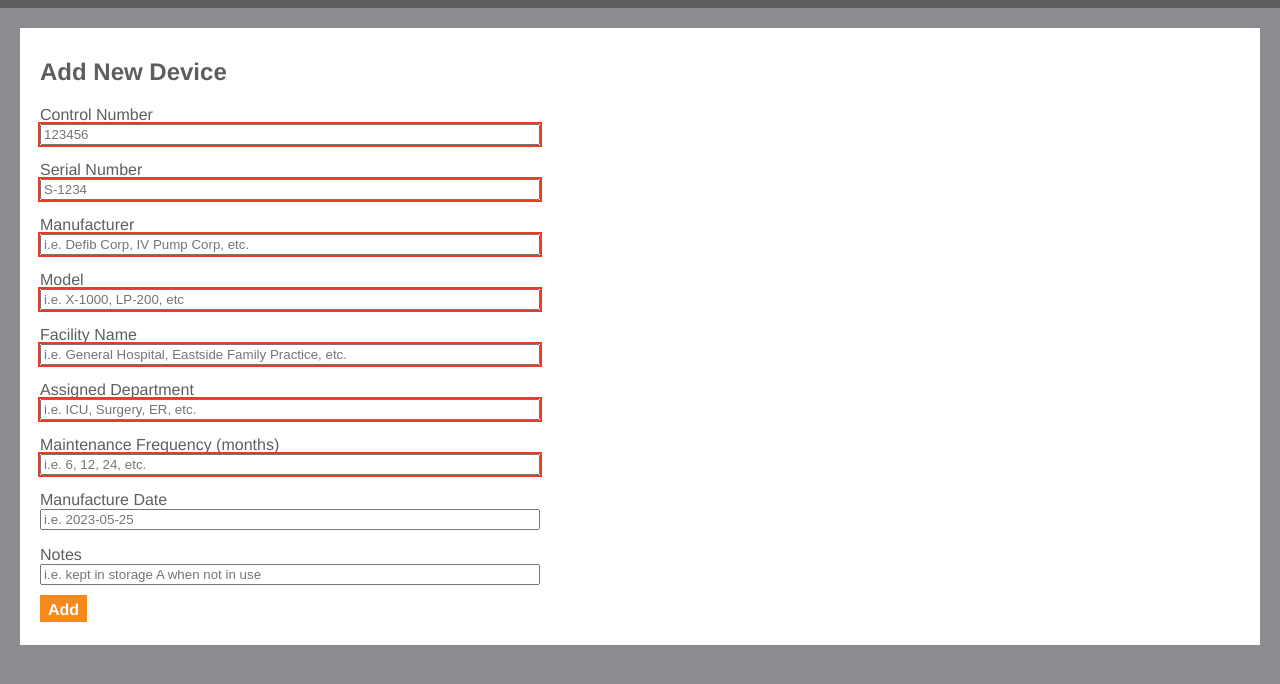
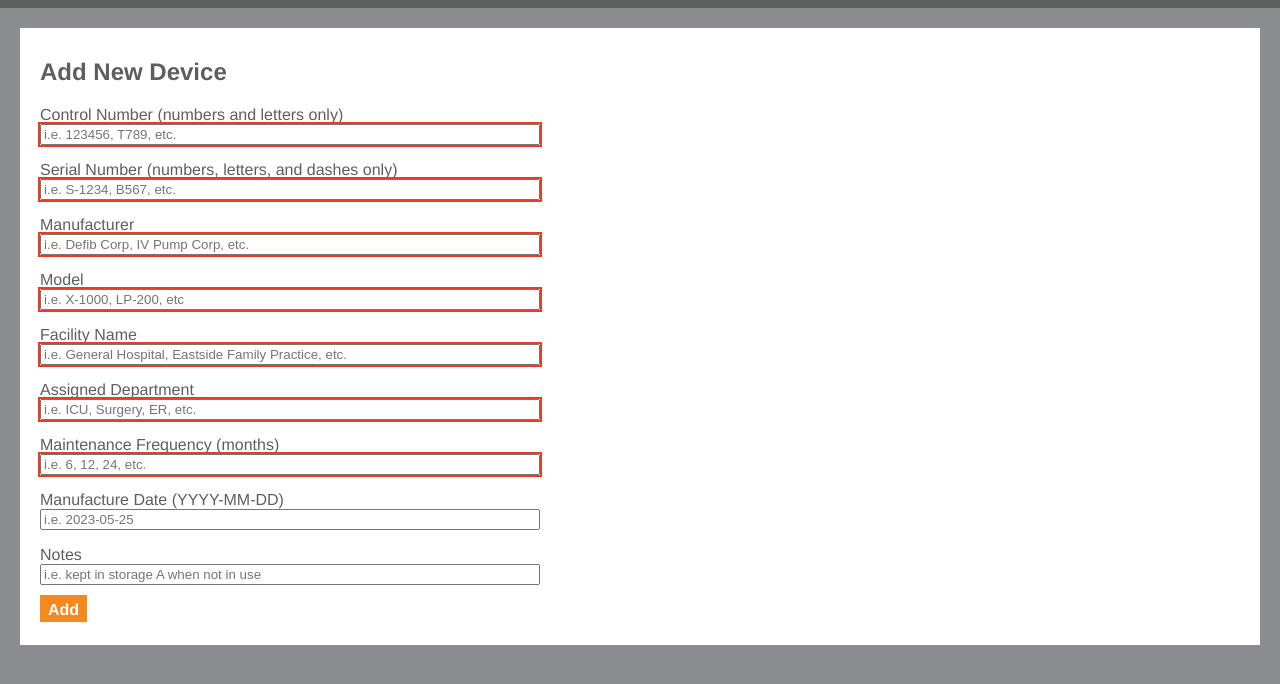
Before and after one commit to kaaron22/HTMVault, a website: page web/static_assets/createPlaylist.html in a window 1280 px wide. Drawn offline with Linux system fonts and the light colour scheme; files whose address does not match are found by name.

Commit message:
updated/clarified html form fields

```diff
--- a/web/static_assets/createPlaylist.html
+++ b/web/static_assets/createPlaylist.html
@@ -13,13 +13,13 @@
         <form class="card-content" id="add-device-form">
             <p class="hidden error" id="error-message"> </p>
             <p class="form-field">
-                <label>Control Number</label>
-                <input type="text" required class="validated-field" id="control-number" placeholder="123456"
+                <label>Control Number (numbers and letters only)</label>
+                <input type="text" required class="validated-field" id="control-number" placeholder="i.e. 123456, T789, etc."
                     autofocus>
             </p>
             <p class="form-field">
-                <label>Serial Number</label>
-                <input type="text" required class="validated-field" id="serial-number" placeholder="S-1234"
+                <label>Serial Number (numbers, letters, and dashes only)</label>
+                <input type="text" required class="validated-field" id="serial-number" placeholder="i.e. S-1234, B567, etc."
                        autofocus>
             </p>
             <p class="form-field">
@@ -48,7 +48,7 @@
                        autofocus>
             </p>
             <p class="form-field">
-                <label>Manufacture Date</label>
+                <label>Manufacture Date (YYYY-MM-DD)</label>
                 <input type="text" id="manufacture-date" placeholder="i.e. 2023-05-25"
                        autofocus>
             </p>
```
